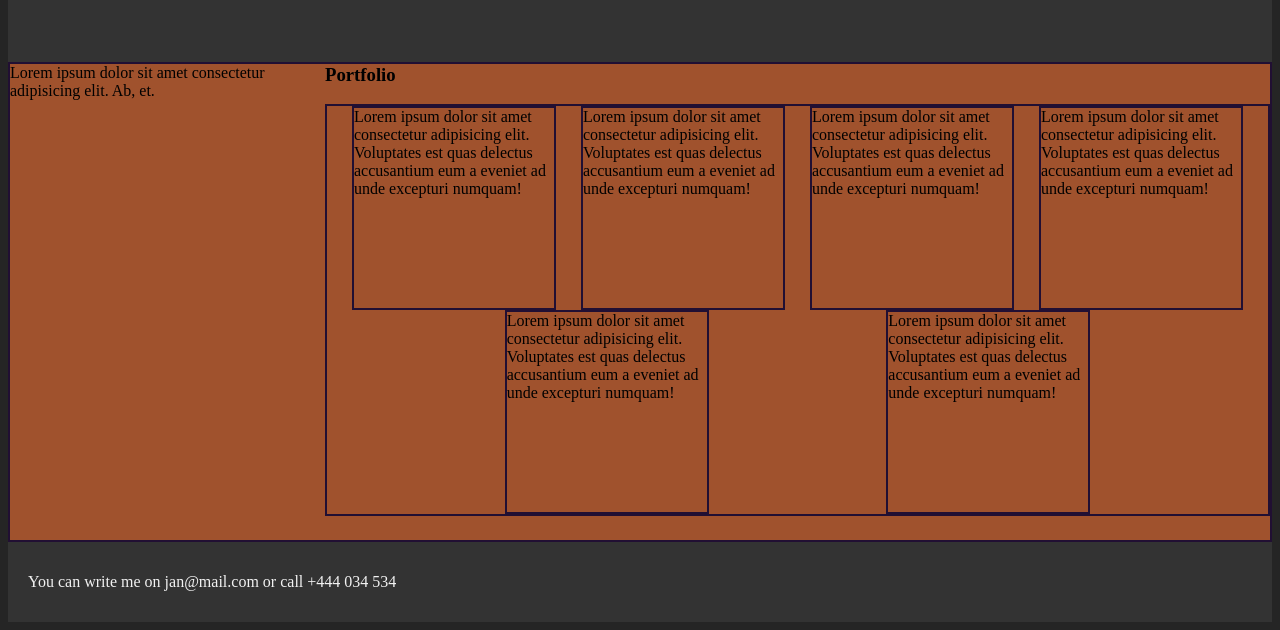
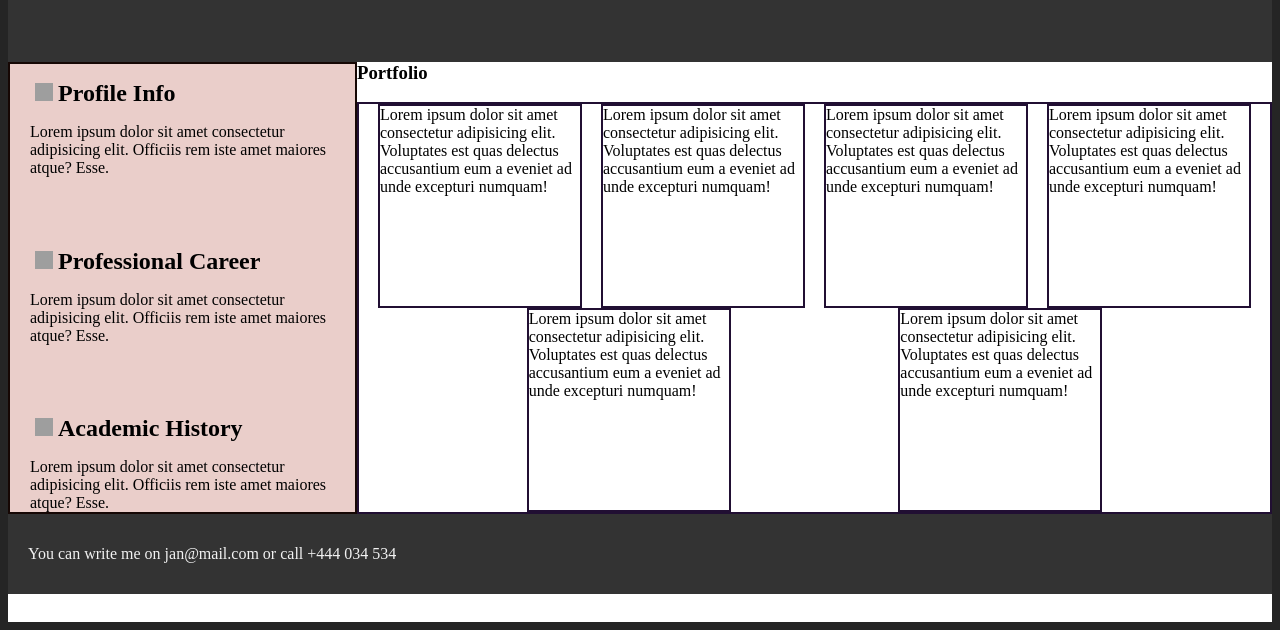
Before and after one commit to MariyaLcs/rsschool-html, a plain HTML site: page index.html in a window 1280 px wide. Shown: the part 186-816 px from the top of the page. Drawn offline with Linux system fonts and the light colour scheme; grey boxes are pictures that could not be loaded.

Commit message:
feat: add aside

```diff
--- a/index.html
+++ b/index.html
@@ -28,7 +28,48 @@
       </header>
       <main>
         <aside>
-          Lorem ipsum dolor sit amet consectetur adipisicing elit. Ab, et.
+          <div class="aside-info">
+            <div class="aside-header">
+              <img
+                class="aside-img"
+                src="https://image.flaticon.com/icons/png/512/40/40127.png"
+                alt="White case suitcase"
+              />
+              <h2 class="aside-header-h2">Profile Info</h2>
+            </div>
+            <div class="aside-info-main">
+              Lorem ipsum dolor sit amet consectetur adipisicing elit. Officiis
+              rem iste amet maiores atque? Esse.
+            </div>
+          </div>
+          <div class="aside-professional">
+            <div class="aside-header">
+              <img
+                class="aside-img"
+                src="https://image.flaticon.com/icons/png/512/40/40127.png"
+                alt="White case suitcase"
+              />
+              <h2 class="aside-header-h2">Professional Career</h2>
+            </div>
+            <div class="aside-professional-main">
+              Lorem ipsum dolor sit amet consectetur adipisicing elit. Officiis
+              rem iste amet maiores atque? Esse.
+            </div>
+          </div>
+          <div class="aside-academic">
+            <div class="aside-header">
+              <img
+                class="aside-img"
+                src="https://image.flaticon.com/icons/png/512/40/40127.png"
+                alt="White case suitcase"
+              />
+              <h2 class="aside-header-h2">Academic History</h2>
+            </div>
+            <div class="aside-academic-main">
+              Lorem ipsum dolor sit amet consectetur adipisicing elit. Officiis
+              rem iste amet maiores atque? Esse.
+            </div>
+          </div>
         </aside>
         <section class="content">
           <header class="content-header"><h3>Portfolio</h3></header>
--- a/style.css
+++ b/style.css
@@ -54,17 +54,38 @@
   line-height: 24px;
   color: #f2f2f2;
 }
+
+/* Aside */
+main {
+  display: flex;
+}
+aside {
+  display: flex;
+  flex-direction: column;
+  justify-content: space-between;
+  flex: 1;
+  padding: 0 20px;
+  border: 2px solid #160704;
+  background-color: #eaceca;
+}
+
+.aside-header {
+  display: flex;
+  flex-direction: row;
+  justify-content: flex-start;
+  align-items: baseline;
+}
+.aside-img {
+  margin: 0 5px;
+  width: 18px;
+  height: 18px;
+}
+.aside-header-h2 {
+  margin: 16px 0;
+}
+
 /* Main */
 
-main {
-  display: flex;
-  flex: 1;
-  background-color: sienna;
-  border: 2px solid rgb(33, 15, 51);
-}
-aside {
-  flex: 1;
-}
 .content {
   flex: 3;
 }
@@ -105,4 +126,7 @@ footer {
   .main-header-right {
     display: none;
   }
+  .aside-header {
+    align-items: center;
+  }
 }
```
